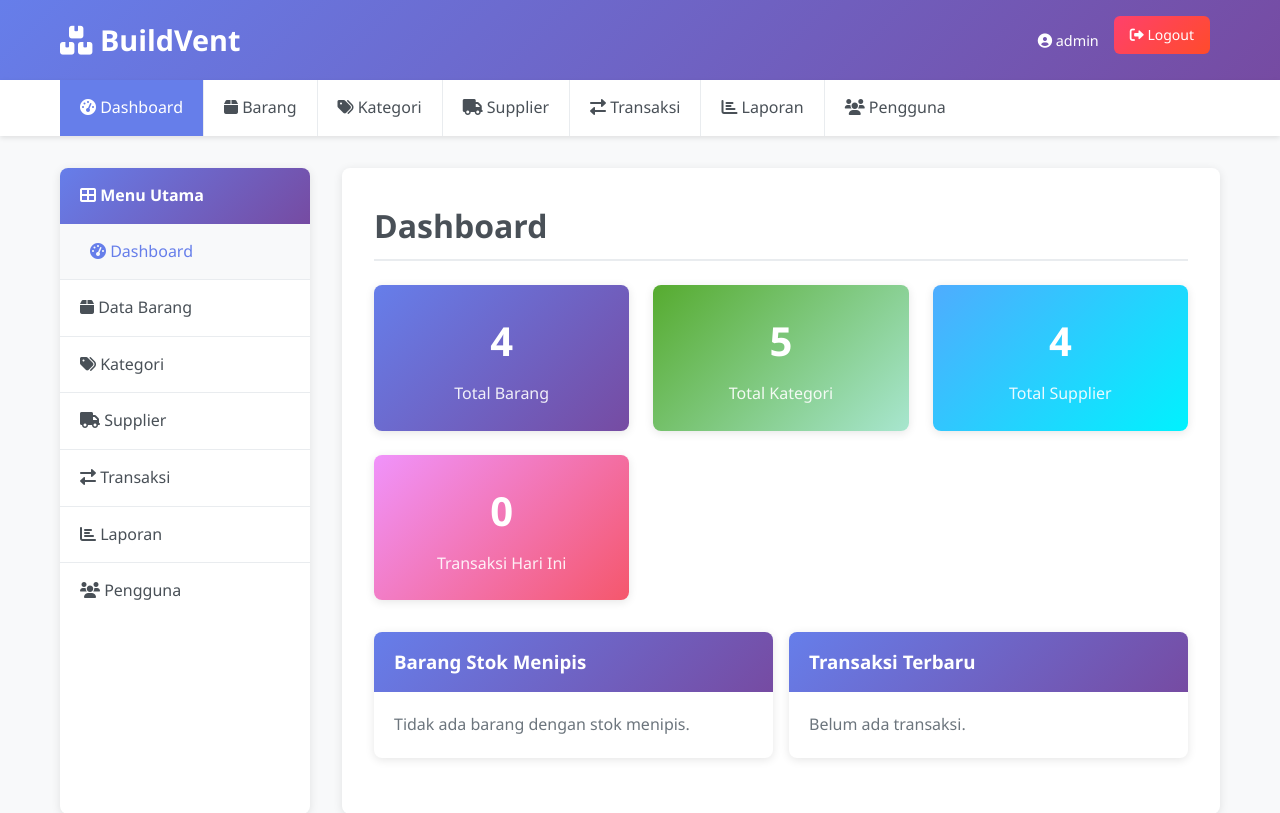
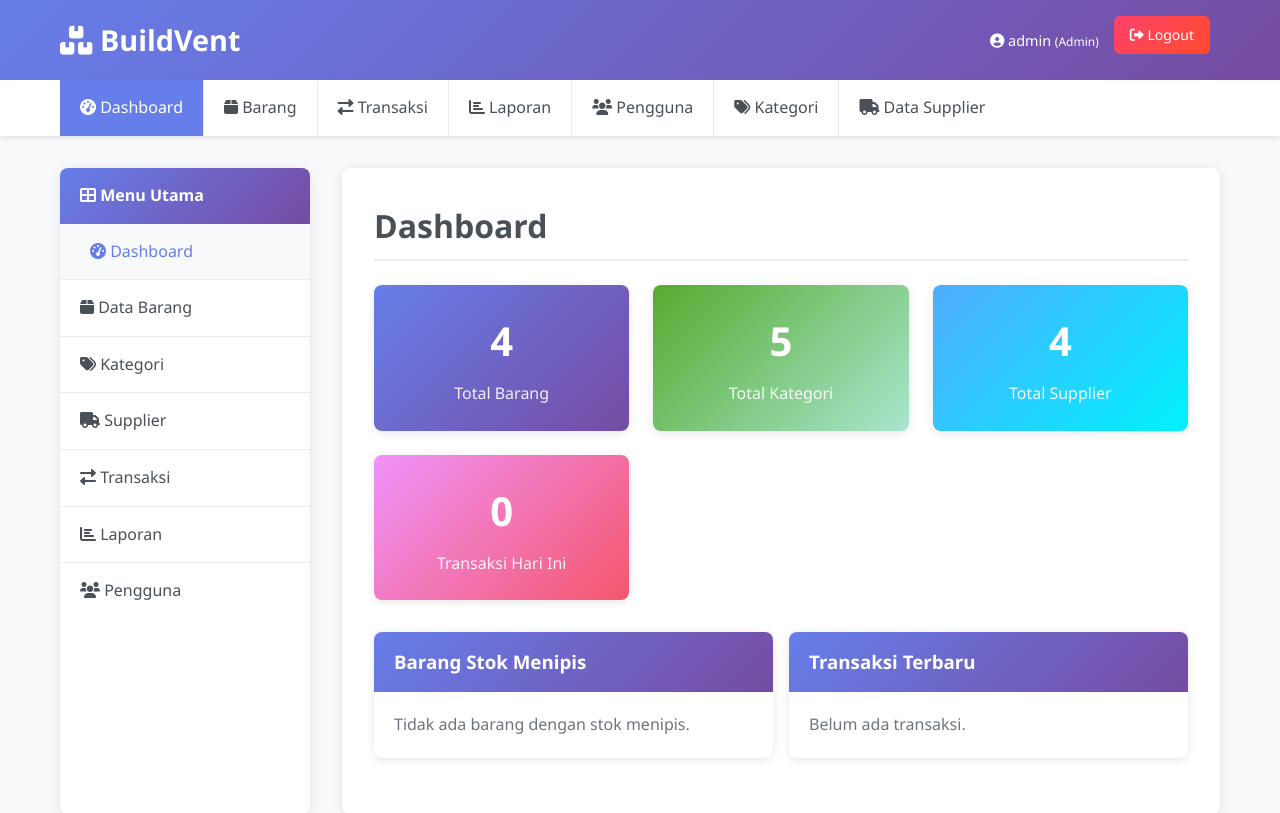
Before and after one commit to amalaratri/BuildVent_ProjekWebResponsi, a PHP site: page /dashboard.php in a window 1280 px wide. Shown: the top 813 px of the page. Run offline with PHP 8.4, Linux system fonts and the light colour scheme; a user stored in the database is signed in; data comes from the database, SQL or seed files in the repository; data that the repository does not hold is empty.

Commit message:
Update header.php

```diff
--- a/includes/header.php
+++ b/includes/header.php
@@ -23,6 +23,11 @@
                     <span>
                         <i class="fas fa-user-circle"></i>
                         <?php echo htmlspecialchars($_SESSION['username']); ?>
+                        <?php if (isAdmin()): ?>
+                            <small>(Admin)</small>
+                        <?php else: ?>
+                            <small>(Supplier)</small>
+                        <?php endif; ?>
                     </span>
                     <a href="logout.php" class="btn btn-sm btn-danger">
                         <i class="fas fa-sign-out-alt"></i> Logout
@@ -46,16 +51,6 @@
                     </a>
                 </li>
                 <li class="nav-item">
-                    <a href="kategori.php" class="nav-link <?php echo basename($_SERVER['PHP_SELF']) == 'kategori.php' ? 'active' : ''; ?>">
-                        <i class="fas fa-tags"></i> Kategori
-                    </a>
-                </li>
-                <li class="nav-item">
-                    <a href="supplier.php" class="nav-link <?php echo basename($_SERVER['PHP_SELF']) == 'supplier.php' ? 'active' : ''; ?>">
-                        <i class="fas fa-truck"></i> Supplier
-                    </a>
-                </li>
-                <li class="nav-item">
                     <a href="transaksi.php" class="nav-link <?php echo basename($_SERVER['PHP_SELF']) == 'transaksi.php' ? 'active' : ''; ?>">
                         <i class="fas fa-exchange-alt"></i> Transaksi
                     </a>
@@ -71,6 +66,16 @@
                         <i class="fas fa-users"></i> Pengguna
                     </a>
                 </li>
+                <li class="nav-item">
+                    <a href="kategori.php" class="nav-link <?php echo basename($_SERVER['PHP_SELF']) == 'kategori.php' ? 'active' : ''; ?>">
+                        <i class="fas fa-tags"></i> Kategori
+                    </a>
+                </li>
+                <li class="nav-item">
+                    <a href="supplier.php" class="nav-link <?php echo basename($_SERVER['PHP_SELF']) == 'supplier.php' ? 'active' : ''; ?>">
+                        <i class="fas fa-truck"></i> Data Supplier
+                    </a>
+                </li>
                 <?php endif; ?>
             </ul>
         </div>
```
